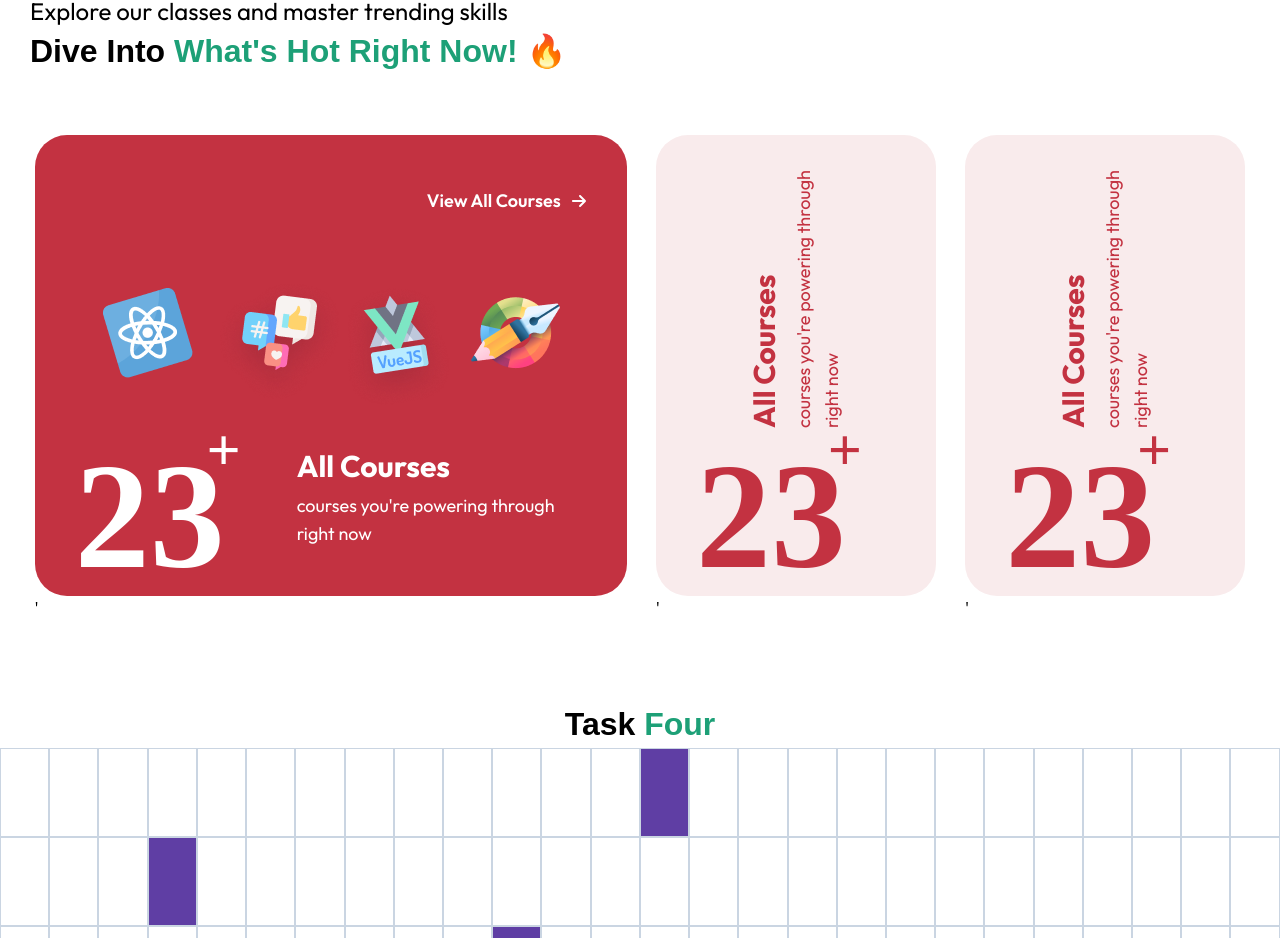
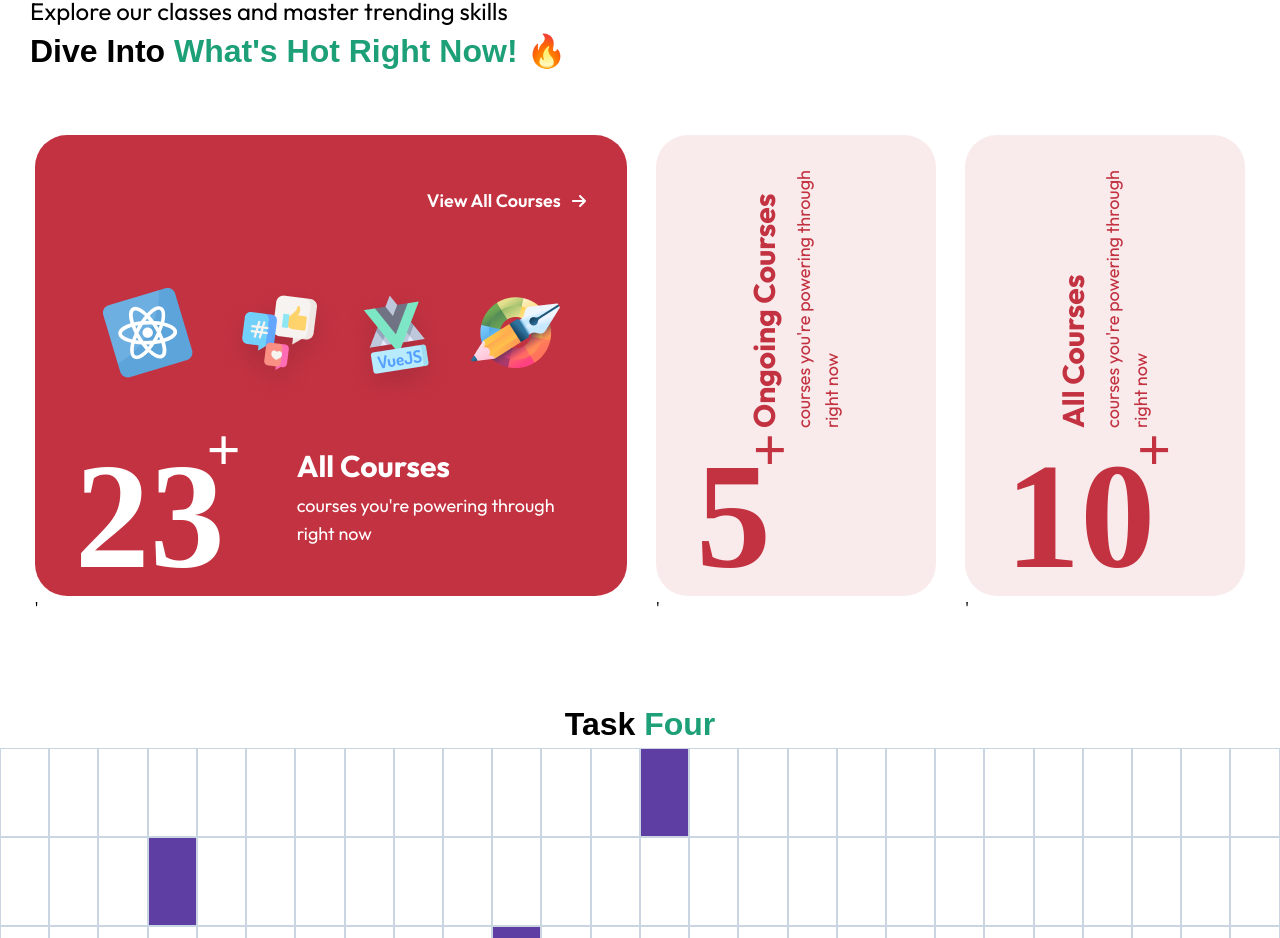
Before and after one commit to Prashanna21/vrit-intern-task, a React (Vite) app: page / in a window 1280 px wide. Shown: the part 2017-2955 px from the top of the page. Built offline with nearby package versions, Linux system fonts and the light colour scheme.

Commit message:
fixed task 3 texts

```diff
--- a/src/pages/TaskThree.tsx
+++ b/src/pages/TaskThree.tsx
@@ -32,7 +32,7 @@ function TaskThree() {
           setBoxTwoOpen(true);
           setBoxThreeOpen(false);
         }}>
-          <TaskThreeContainerOpen open= {boxTwoOpen} title='23' secondtitle='All Courses' content="courses you're powering through right now" />
+          <TaskThreeContainerOpen open= {boxTwoOpen} title='5' secondtitle='Ongoing Courses' content="courses you're powering through right now" />
         </div>
 
 
@@ -41,7 +41,7 @@ function TaskThree() {
           setBoxTwoOpen(false);
           setBoxThreeOpen(true);
         }}>
-          <TaskThreeContainerOpen open= {boxThreeOpen} title='23' secondtitle='All Courses' content="courses you're powering through right now" />
+          <TaskThreeContainerOpen open= {boxThreeOpen} title='10' secondtitle='All Courses' content="courses you're powering through right now" />
         </div>
       </div>
 
```
